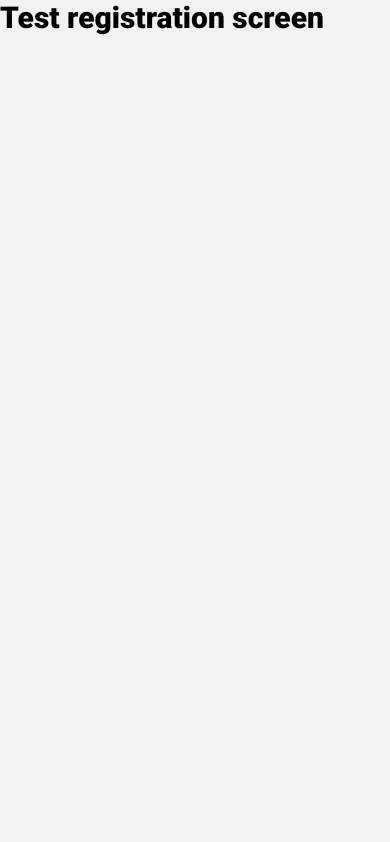
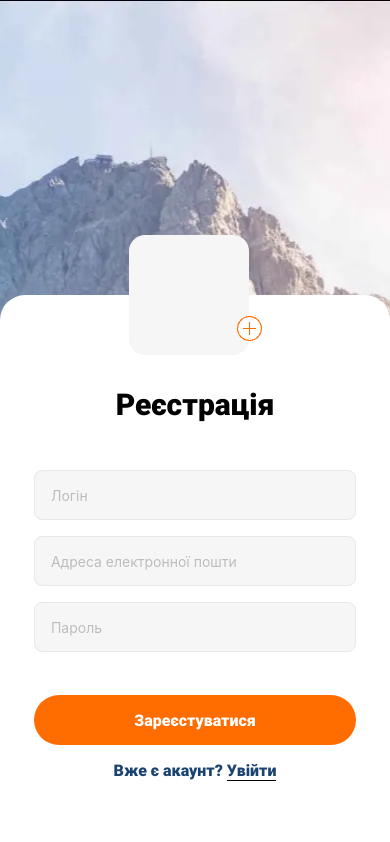
Before and after one commit to OsMax/ReactNative, a React Native app: screen /SingUp in a window 390 px wide. Shown: the top 842 px of the page. Built offline with nearby package versions, Linux system fonts and the light colour scheme.

Commit message:
ad registrationScreen.js with styles

```diff
--- a/src/screens/RegistrationScreen/RegistrationScreen.js
+++ b/src/screens/RegistrationScreen/RegistrationScreen.js
@@ -1,13 +1,71 @@
 import { StatusBar } from "expo-status-bar";
-import { Text, SafeAreaView } from "react-native";
+import {
+  Text,
+  SafeAreaView,
+  View,
+  Image,
+  Pressable,
+  ImageBackground,
+  TextInput,
+} from "react-native";
 import { styles } from "./RegistrationScreen.styles";
+import { useState } from "react";
 
-export const RegistrationScreen = () => {
-  console.log(styles.text);
+export const RegistrationScreen = ({ navigation }) => {
+  const [login, setLogin] = useState("");
+  const [email, setEmail] = useState("");
+  const [password, setPassword] = useState("");
+
   return (
-    <SafeAreaView style={styles.container}>
-      <Text style={styles.text}>Test registration screen</Text>
-      <StatusBar style="auto" />
-    </SafeAreaView>
+    <ImageBackground
+      style={styles.imgBack}
+      source={require("../../../assets/images/background.webp")}
+      resizeMode="cover"
+    >
+      <SafeAreaView style={styles.screen}>
+        <View style={styles.container}>
+          <View style={styles.avatarContainer}>
+            <View style={styles.avatarImg}></View>
+            <Image
+              style={styles.avatarBtn}
+              source={require("../../../assets/images/add.png")}
+            />
+          </View>
+          <Text style={styles.text}>Реєстрація</Text>
+          <View style={styles.form}>
+            <TextInput
+              style={styles.input}
+              placeholder="Логін"
+              onChangeText={setLogin}
+            />
+            <TextInput
+              inputMode="email"
+              style={styles.input}
+              placeholder="Адреса електронної пошти"
+              onChangeText={setEmail}
+            />
+            <TextInput
+              secureTextEntry={true}
+              style={styles.input}
+              placeholder="Пароль"
+              onChangeText={setPassword}
+            />
+            <Pressable
+              style={styles.singUpBtn}
+              onPress={() => console.log(login, email, password)}
+            >
+              <Text style={styles.singUpText}>Зареєстуватися</Text>
+            </Pressable>
+            <Pressable onPress={() => navigation.navigate("SingIn")}>
+              <Text style={styles.singInText}>
+                <Text>Вже є акаунт? </Text>
+                <Text style={{ borderBottomWidth: 1 }}>Увійти</Text>
+              </Text>
+            </Pressable>
+          </View>
+        </View>
+        <StatusBar style="auto" />
+      </SafeAreaView>
+    </ImageBackground>
   );
 };
--- a/src/screens/RegistrationScreen/RegistrationScreen.styles.js
+++ b/src/screens/RegistrationScreen/RegistrationScreen.styles.js
@@ -1,7 +1,86 @@
 import { StyleSheet } from "react-native";
 export const styles = StyleSheet.create({
+  screen: {
+    height: "100%",
+    width: "100%",
+    justifyContent: "flex-end",
+  },
+  container: {
+    position: "relative",
+    backgroundColor: "#fff",
+    height: 549,
+    width: "100%",
+    borderTopRightRadius: 25,
+    borderTopLeftRadius: 25,
+    paddingHorizontal: 16,
+    paddingTop: 92,
+    alignItems: "center",
+  },
+  avatarContainer: {
+    flex: 1,
+    flexDirection: "row",
+    width: 132,
+    height: 120,
+    position: "absolute",
+    top: -60,
+  },
+  avatarImg: {
+    width: 120,
+    height: "100%",
+    backgroundColor: "#F6F6F6",
+    borderRadius: 16,
+  },
+  avatarBtn: {
+    position: "relative",
+    left: -12,
+    top: 81,
+    width: 25,
+    height: 25,
+  },
   text: {
     fontFamily: "Roboto-Black",
     fontSize: 30,
   },
+  form: {
+    marginTop: 32,
+    width: "100%",
+    alignItems: "center",
+  },
+  input: {
+    width: "90%",
+    height: 50,
+    padding: 16,
+    borderRadius: 8,
+    backgroundColor: "#F6F6F6",
+    borderWidth: 1,
+    borderColor: "#E8E8E8",
+    marginTop: 16,
+    color: "#BDBDBD",
+  },
+  singUpBtn: {
+    width: "90%",
+    height: 50,
+    backgroundColor: "#FF6C00",
+    borderRadius: 100,
+    marginTop: 43,
+    alignItems: "center",
+    justifyContent: "center",
+  },
+  singUpText: {
+    fontFamily: "Roboto-Black",
+    fontSize: 16,
+    color: "#fff",
+  },
+  imgBack: {
+    flex: 1,
+    justifyContent: "center",
+    width: "100%",
+    alignItems: "center",
+  },
+  singInText: {
+    fontFamily: "Roboto-Black",
+    fontSize: 16,
+    color: "#1B4371",
+    marginTop: 16,
+  },
 });
```
